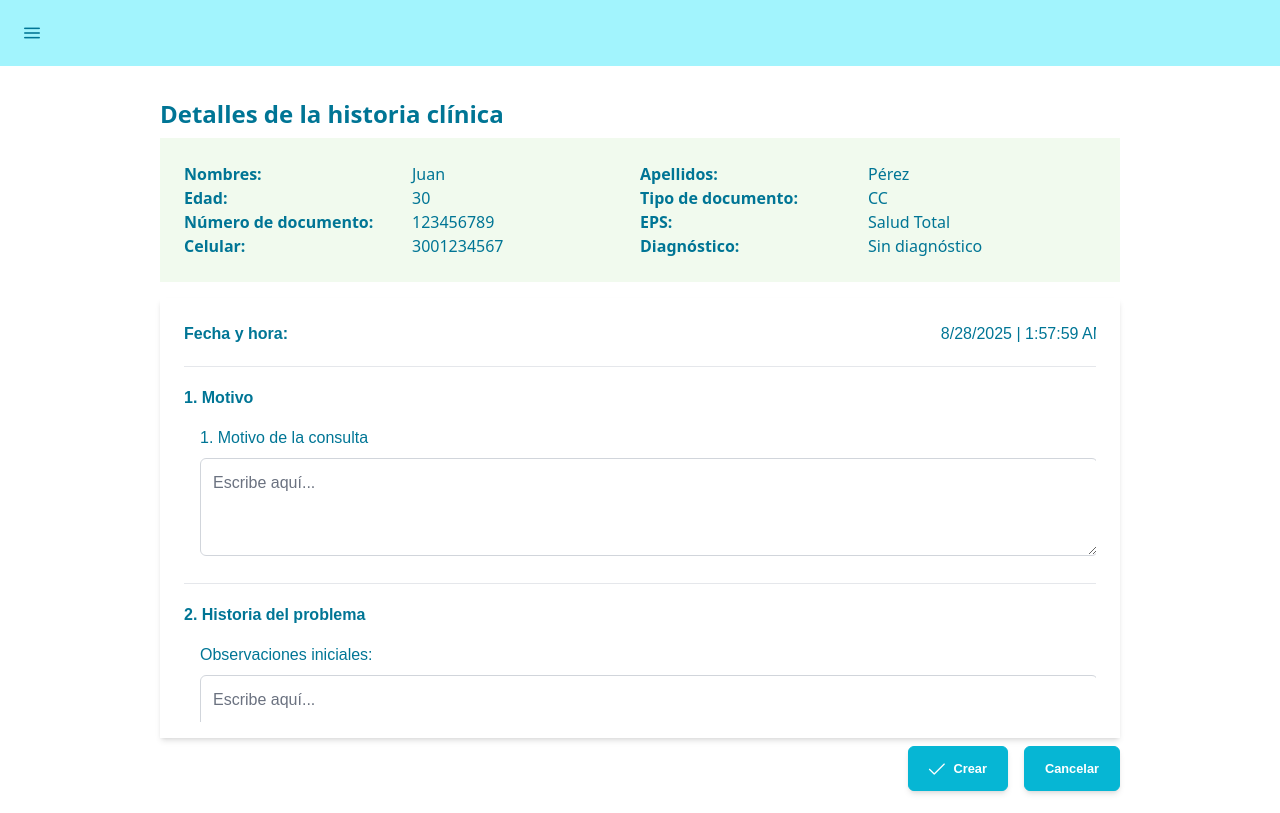
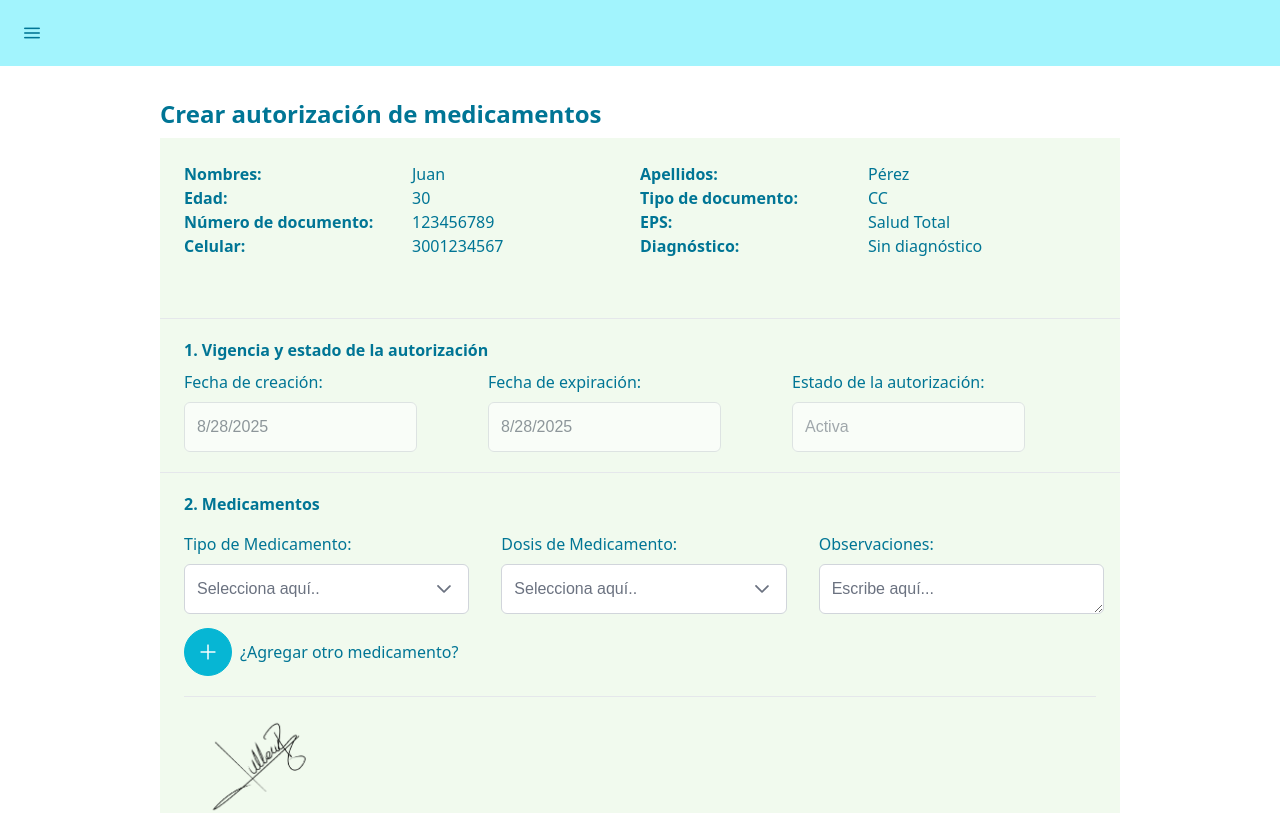
Before and after one commit to AndreaM-95/GC-PSICOLOGICAS, a React (Vite) app in the folder frontend/: page / in a window 1280 px wide. Shown: the top 813 px of the page. Built offline with nearby package versions, Linux system fonts and the light colour scheme; a web font is replaced by a local one.

Commit message:
Creación de la autorización

```diff
--- a/frontend/src/App.tsx
+++ b/frontend/src/App.tsx
@@ -1,14 +1,16 @@
 /*
+import Menu from './pages/Menu'
 import Register from './pages/Register'
-import Menu from './pages/Menu'
 import Login from './pages/Login' //HASTA AQUÍ HAY SEMÁNTICA
 import ListDoctorAppointments from './pages/Admin/ListDoctorAppointments'
 import SummaryHistory from './pages/Medico/SummaryHistory'
 import DetailsMedicalHistory from './pages/Medico/DetailsMedicalHistory'
-import SearchMedicalHistory from './pages/Admin/SearchMedicalHistory'*/
+import SearchMedicalHistory from './pages/Admin/SearchMedicalHistory'
 import CreateMedicalHistory from './pages/Medico/CreateMedicalHistory'
+*/
 
 import Footer from './components/Footer'
+import CreateAuthorization from './pages/Medico/CreateAuthorization'
 
 function App() {
   return (
@@ -17,12 +19,13 @@ function App() {
       <Login />
       <Register />
       <Menu/>
-      <ListDoctorAppointments />
-      <SummaryHistory />
-      <DetailsMedicalHistory />
-      <SearchMedicalHistory/>
+      <ListDoctorAppointments />    //Falta semántica
+      <SummaryHistory />            //Falta semántica
+      <DetailsMedicalHistory />     //Falta semántica
+      <SearchMedicalHistory/>       //Falta semántica
+      <CreateMedicalHistory/>
       */}
-      <CreateMedicalHistory/>
+      <CreateAuthorization/>
       <Footer />
     </>
   )
--- a/frontend/src/components/ProfessionalSignature.tsx
+++ b/frontend/src/components/ProfessionalSignature.tsx
@@ -10,7 +10,7 @@ interface ProfessionalSignatureProps {
 
 export default function ProfessionalSignature({ signature,name, specialty, licenseNumber, document }: ProfessionalSignatureProps) {
     return (
-        <figure className="w-full flex flex-col text-cyan-700 font-bold text-sm italic">
+        <figure className="w-full flex flex-col text-cyan-700 font-bold text-sm italic px-6">
             <Divider />
             <img
                 src={signature}
--- /dev/null
+++ b/frontend/src/pages/Medico/CreateAuthorization.tsx
@@ -0,0 +1,112 @@
+import Navbar from "../../components/Navbar";
+import 'primeicons/primeicons.css';
+import PatientDataSummary from "../../components/PatientDataSummary";
+import ProfessionalSignature from "../../components/ProfessionalSignature";
+import InputDropdown from "../../components/InputDropdown";
+import { useState } from "react";
+import CompInputTextArea from "../../components/CompInputTextArea";
+import { Divider } from "primereact/divider";
+import { Button } from "primereact/button";
+import { InputText } from "primereact/inputtext";
+import NavButton from "../../components/NavButton";
+
+interface CreateAuthorizationProps {
+    idAuth?: number;
+    creationDate: Date;
+    expirationDate: Date;
+    authState: string;
+    medicine?: [{
+        typeMedicine: string [];
+        dosageMedication: string [];
+        authObservation: string [];
+    }][];
+}
+
+export default function CreateAuthorization(){
+    const [typeMedicine, setTipoMedicamento] = useState("");
+    const [dosageMedication, setDosageMedication] = useState("");
+    const [authObservation, setAuthObservation] = useState("");
+
+    const initialState: CreateAuthorizationProps = {
+        idAuth: undefined,
+        creationDate: new Date(),
+        expirationDate: new Date(),
+        authState: "",
+        medicine: []
+    };
+
+    const [authData, setAuthData] = useState<CreateAuthorizationProps>(initialState);
+
+    const typeMedicineOptions = [
+        { id: 1, name: "Sertralina" },
+        { id: 2, name: "Fluoxetina" },
+        { id: 3, name: "Paroxetina" },
+    ];
+
+    const dosageMedicationOptions = [
+        { id: 1, name: "20mg" },
+        { id: 2, name: "40mg" },
+        { id: 3, name: "60mg" },
+    ];
+
+    const CreateAuthorizationForm= () => {
+        //TODO: Crear formulario de autorización
+    }
+
+    return(
+        <main>
+            <Navbar/>
+            <header className="m-auto w-3/4">
+                <h1 className="text-cyan-700 font-bold text-2xl mx-auto mt-8 mb-2">Crear autorización de medicamentos</h1>
+            </header>
+            <PatientDataSummary/>
+            <section className="w-3/4 bg-[#f1faee] m-auto py-4 mb-4">
+                <Divider/>
+                <form onSubmit={CreateAuthorizationForm} aria-labelledby="autorizathion-title">
+                    <h2 className="font-bold text-cyan-700 pl-6">1. Vigencia y estado de la autorización</h2>
+
+                    <div className="w-full grid grid-cols-3 px-6 pt-2 items-center">
+                        <div>
+                            <label htmlFor="fecha-creacion" className="block text-cyan-700 mb-2">Fecha de creación:</label>
+                            <InputText id="fecha-creacion" value={authData.creationDate.toLocaleDateString()} disabled readOnly />
+                        </div>
+                        <div>
+                            <label htmlFor="fecha-expiracion" className="block text-cyan-700 mb-2">Fecha de expiración:</label>
+                            <InputText id="fecha-expiracion" value={authData.expirationDate.toLocaleDateString()} disabled readOnly />
+                        </div>
+                        <div>
+                            <label htmlFor="estado-autorizacion" className="block text-cyan-700 mb-2">Estado de la autorización:</label>
+                            <InputText id="estado-autorizacion" value={authData.authState} placeholder="Activa" disabled readOnly />
+                        </div>
+                    </div>
+                    <Divider/>
+                    <h2 className="font-bold text-cyan-700 pl-6">2. Medicamentos</h2>
+                    <div className="w-full grid grid-cols-3 pl-2">
+                        <InputDropdown id="tipo-medicamento" textField="Tipo de Medicamento:"  dataDrops={typeMedicineOptions} value={typeMedicine} onChange={setTipoMedicamento} />
+
+                        <InputDropdown id="dosage-medicamento" textField="Dosis de Medicamento:"  dataDrops={dosageMedicationOptions} value={dosageMedication} onChange={setDosageMedication} />
+
+                        <CompInputTextArea
+                            id="observaciones-autorizacion"
+                            textField="Observaciones:"
+                            value={authObservation}
+                            onChange={setAuthObservation}
+                            rows={1}
+                        />
+                    </div>
+                    <div className="flex content-center pl-6 mt-2">
+                        <Button icon="pi pi-plus" className="p-0" rounded onClick={() => {}}/>
+                        <p className="text-cyan-700 content-center pl-2">¿Agregar otro medicamento?</p>
+                    </div>
+
+                    <ProfessionalSignature signature="/firma.png" name="Camilo Rodríguez" specialty="Psicología" licenseNumber="123456" document="123456789"/>
+                    <Divider/>
+                    <div className="flex justify-end w-full gap-4 mt-2 mx-auto pb-4 pr-6">
+                        <NavButton icon="pi pi-check" label="Crear autorización" btnFunction={CreateAuthorizationForm} type={"submit"} />
+                        <NavButton label="Cancelar" btnFunction={()=>{}} type="button"/>
+                    </div>
+                </form>
+            </section>
+        </main>
+    );
+}
```
